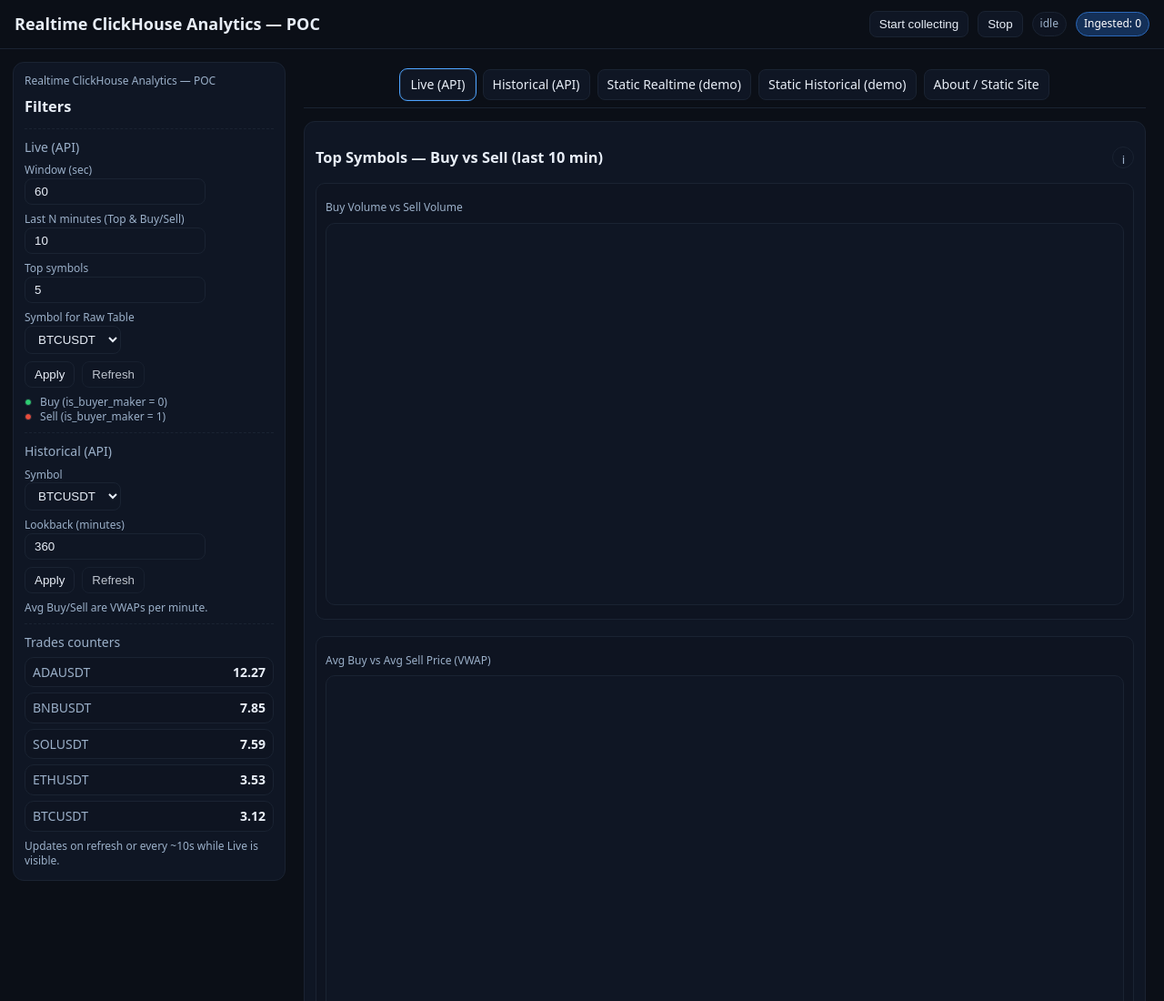
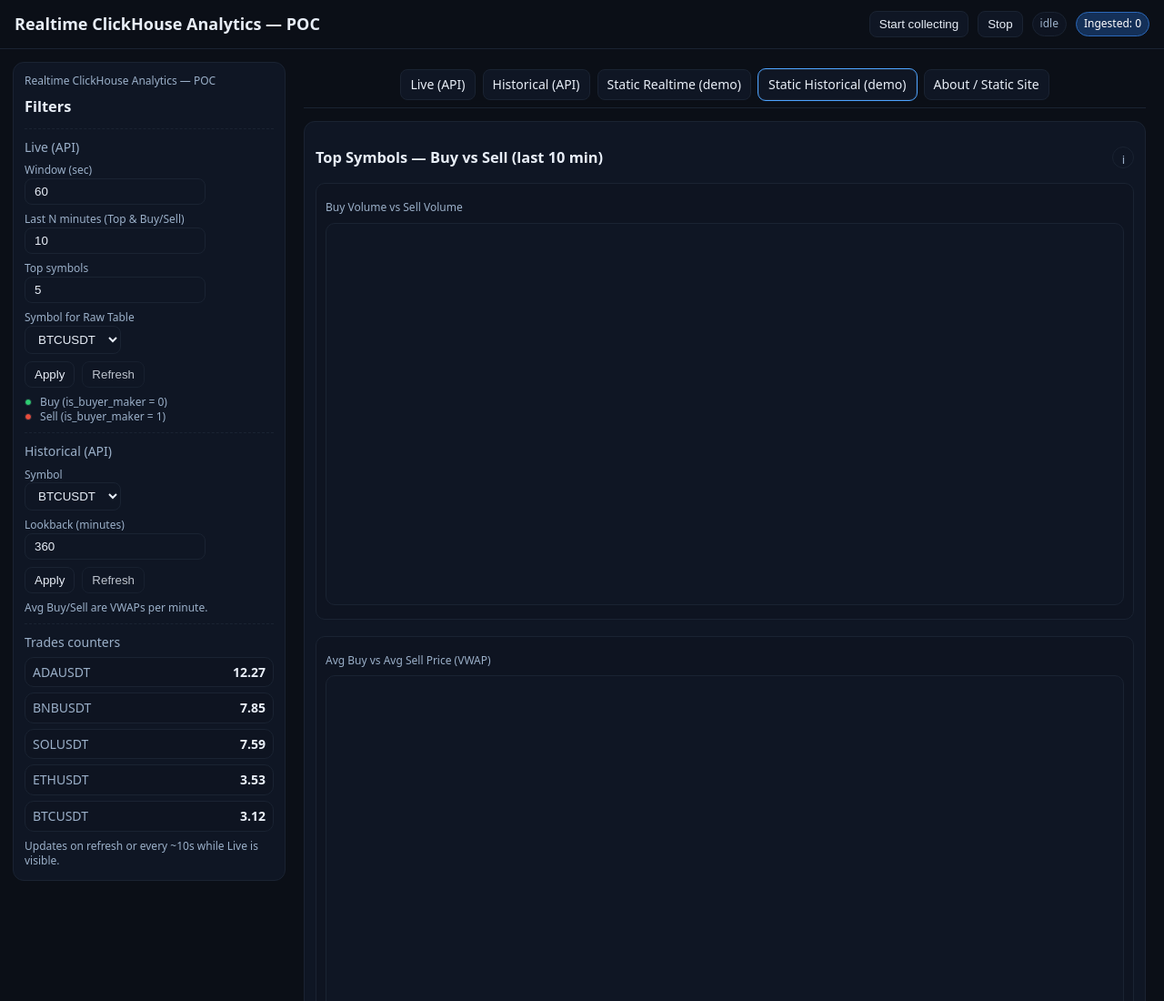
Before and after one commit to Deniskerec/crypto-clickhouse-POC, a plain HTML site: page docs/index.html in a window 1280 px wide. Shown: the top 1100 px of the page at 91% size. Drawn offline with nearby package versions, Linux system fonts and the light colour scheme; no server answers.

Commit message:
few changes

```diff
--- a/docs/index.html
+++ b/docs/index.html
@@ -129,10 +129,10 @@
     <!-- Main -->
     <main>
       <div class="tabs">
-        <div class="tab active" data-tab="live">Live (API)</div>
+        <div class="tab" data-tab="live">Live (API)</div>
         <div class="tab" data-tab="historical">Historical (API)</div>
         <div class="tab" data-tab="static-live">Static Realtime (demo)</div>
-        <div class="tab" data-tab="static-hist">Static Historical (demo)</div>
+        <div class="tab active" data-tab="static-hist">Static Historical (demo)</div>
         <div class="tab" data-tab="about">About / Static Site</div>
       </div>
 
```
